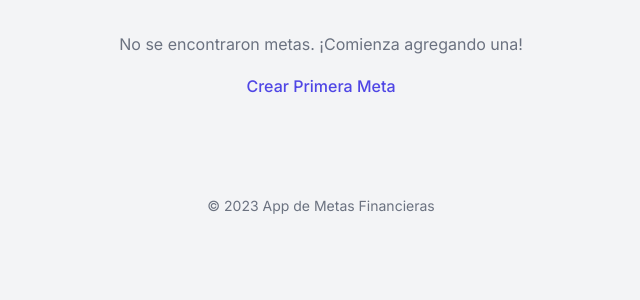
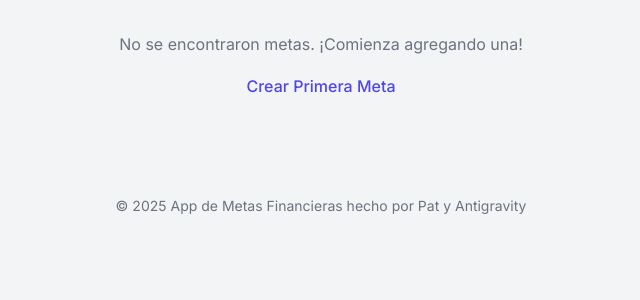
Before and after one commit to patoleonel/Calculadora-Finanzas, a Flask app: page / in a window 1280 px wide. Shown: the part 232-532 px from the top of the page, without its empty margins (319-959 px from the left). Run offline with Flask 3, Linux system fonts and the light colour scheme; data that the repository does not hold is empty.

Commit message:
Corregido titulo de pestaña y año del footer

```diff
--- a/templates/base.html
+++ b/templates/base.html
@@ -4,7 +4,7 @@
 <head>
     <meta charset="UTF-8">
     <meta name="viewport" content="width=device-width, initial-scale=1.0">
-    <title>Financial Goals</title>
+    <title>Calculadora Inversión</title>
     <link rel="icon" type="image/png" href="{{ url_for('static', filename='favicon.png') }}">
     <link rel="stylesheet" href="{{ url_for('static', filename='style.css') }}">
     <link href="https://fonts.googleapis.com/css2?family=Inter:wght@400;500;600;700&display=swap" rel="stylesheet">
@@ -27,7 +27,7 @@
 
     <footer>
         <div class="container">
-            <p>&copy; 2023 App de Metas Financieras</p>
+            <p>&copy; 2025 App de Metas Financieras hecho por Pat y Antigravity</p>
         </div>
     </footer>
 </body>
```
